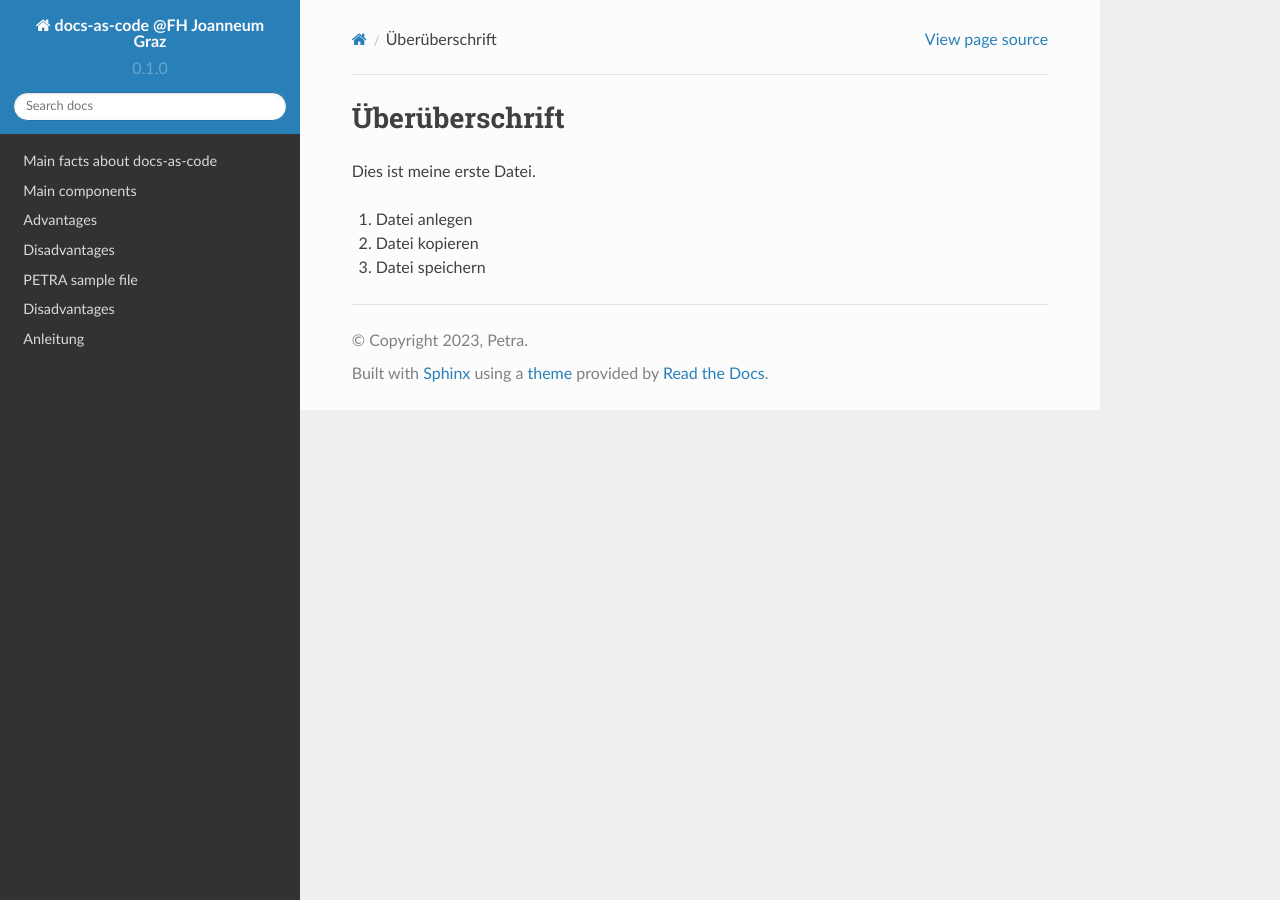
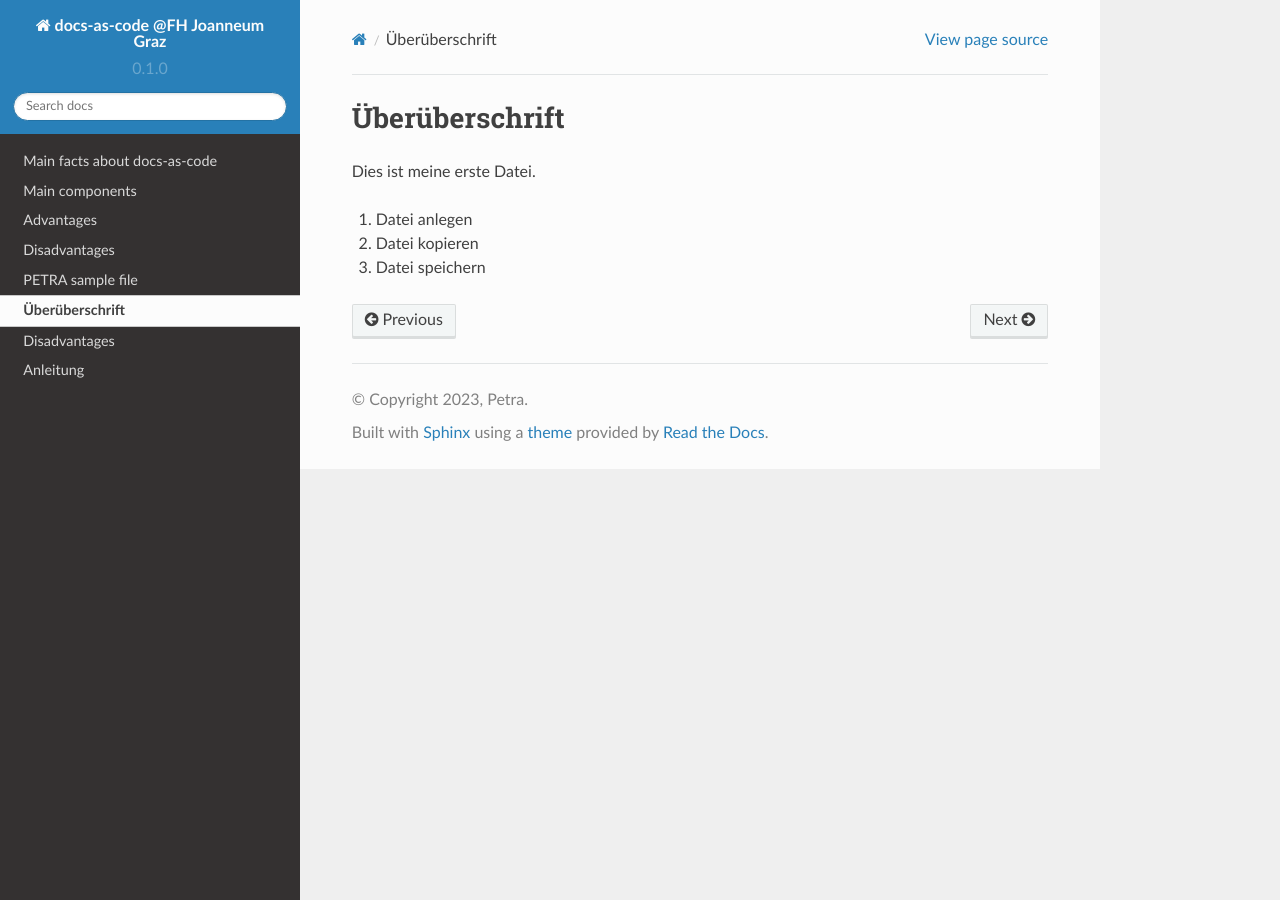
Before and after one commit to pezi77/workshop-fh-2023, a Sphinx documentation site: the page built from docs/source/Bettina.rst, in a window 1280 px wide. Built offline with Sphinx 7.4.7 and the Read the Docs theme 2.0.0, drawn with Linux system fonts in a browser that asks for light colours; pages that are not in the unit, such as notebooks, are missing from menus.

```diff
--- a/docs/source/index.rst
+++ b/docs/source/index.rst
@@ -17,9 +17,9 @@ Contents
    advantages
    disadvantages
    petra
-   bettina
+   Bettina
    guenter
    igor
    marcel
-   wolfgang
+   Wolfgang
    martina
```
